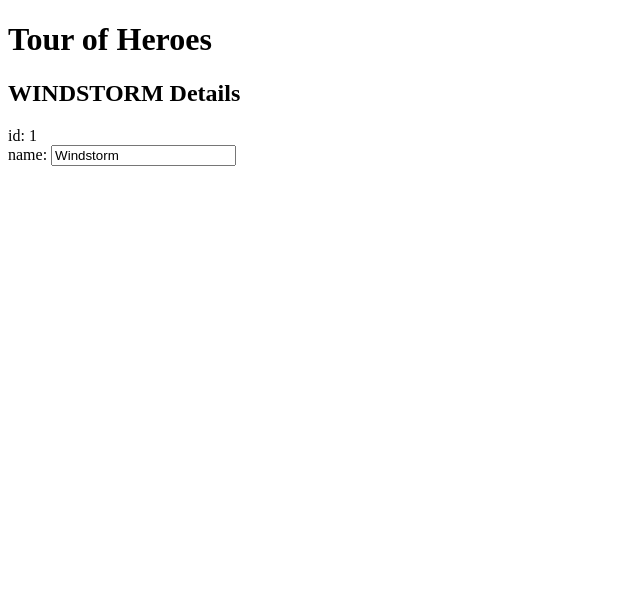
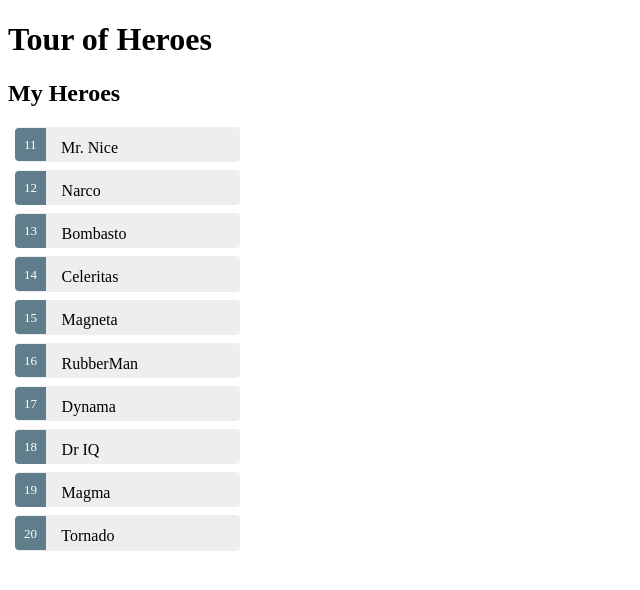
Before and after one commit to RaulNovelo/angular-tour-of-heroes, an Angular app: page / in a window 1280 px wide. Shown: the top 590 px of the page, without its empty margins (0-640 px from the left). Built offline with nearby package versions, Linux system fonts and the light colour scheme.

Commit message:
feat: Display a Heroes List - Display a list of heroes in a Master/Detail view. - Can select a hero and see that hero's details. - Use *ngFor to display a list. - Use *ngIf to conditionally include or exclude a block of HTML. - Toggle a CSS style class with a class binding.

```diff
--- a/src/app/heroes/heroes.component.css
+++ b/src/app/heroes/heroes.component.css
@@ -0,0 +1,48 @@
+/* HeroesComponent's private CSS styles */
+.selected {
+    background-color: #CFD8DC !important;
+    color: white;
+  }
+  .heroes {
+    margin: 0 0 2em 0;
+    list-style-type: none;
+    padding: 0;
+    width: 15em;
+  }
+  .heroes li {
+    cursor: pointer;
+    position: relative;
+    left: 0;
+    background-color: #EEE;
+    margin: .5em;
+    padding: .3em 0;
+    height: 1.6em;
+    border-radius: 4px;
+  }
+  .heroes li.selected:hover {
+    background-color: #BBD8DC !important;
+    color: white;
+  }
+  .heroes li:hover {
+    color: #607D8B;
+    background-color: #DDD;
+    left: .1em;
+  }
+  .heroes .text {
+    position: relative;
+    top: -3px;
+  }
+  .heroes .badge {
+    display: inline-block;
+    font-size: small;
+    color: white;
+    padding: 0.8em 0.7em 0 0.7em;
+    background-color: #607D8B;
+    line-height: 1em;
+    position: relative;
+    left: -1px;
+    top: -4px;
+    height: 1.8em;
+    margin-right: .8em;
+    border-radius: 4px 0 0 4px;
+  }
--- a/src/app/heroes/heroes.component.html
+++ b/src/app/heroes/heroes.component.html
@@ -1,7 +1,24 @@
-<h2>{{hero.name | uppercase}} Details</h2>
-<div><span>id: </span>{{hero.id}}</div>
-<div>
-  <label>name:
-    <input [(ngModel)]="hero.name" placeholder="name"/>
-  </label>
+<h2>My Heroes</h2>
+<ul class="heroes">
+  <!-- *ngFor is Angular's repeater directive -->
+  <!-- toggle the 'selected' CSS class -->
+  <li *ngFor="let hero of heroes"
+      [class.selected]="hero === selectedHero"
+      (click)="onSelect(hero)">
+    <span class="badge">{{hero.id}}</span> {{hero.name}}
+  </li>
+</ul>
+
+<!-- When selectedHero is undefined, the ngIf removes the hero detail
+  from the DOM. There are no selectedHero bindings to worry about -->
+<div *ngIf="selectedHero">
+
+  <h2>{{selectedHero.name | uppercase}} Details</h2>
+  <div><span>id: </span>{{selectedHero.id}}</div>
+  <div>
+    <label>name:
+      <input [(ngModel)]="selectedHero.name" placeholder="name" />
+    </label>
+  </div>
+
 </div>
--- a/src/app/heroes/heroes.component.ts
+++ b/src/app/heroes/heroes.component.ts
@@ -1,5 +1,6 @@
 import { Component, OnInit } from '@angular/core';
 import { Hero } from '../hero';
+import { HEROES } from '../mock-heroes';
 
 @Component({
   selector: 'app-heroes',
@@ -11,8 +12,14 @@
     id: 1,
     name: 'Windstorm'
   };
+  heroes = HEROES;
+  selectedHero: Hero;
+
   constructor() { }
 
+  onSelect(hero: Hero): void {
+    this.selectedHero = hero;
+  }
   ngOnInit() {
   }
 
```
